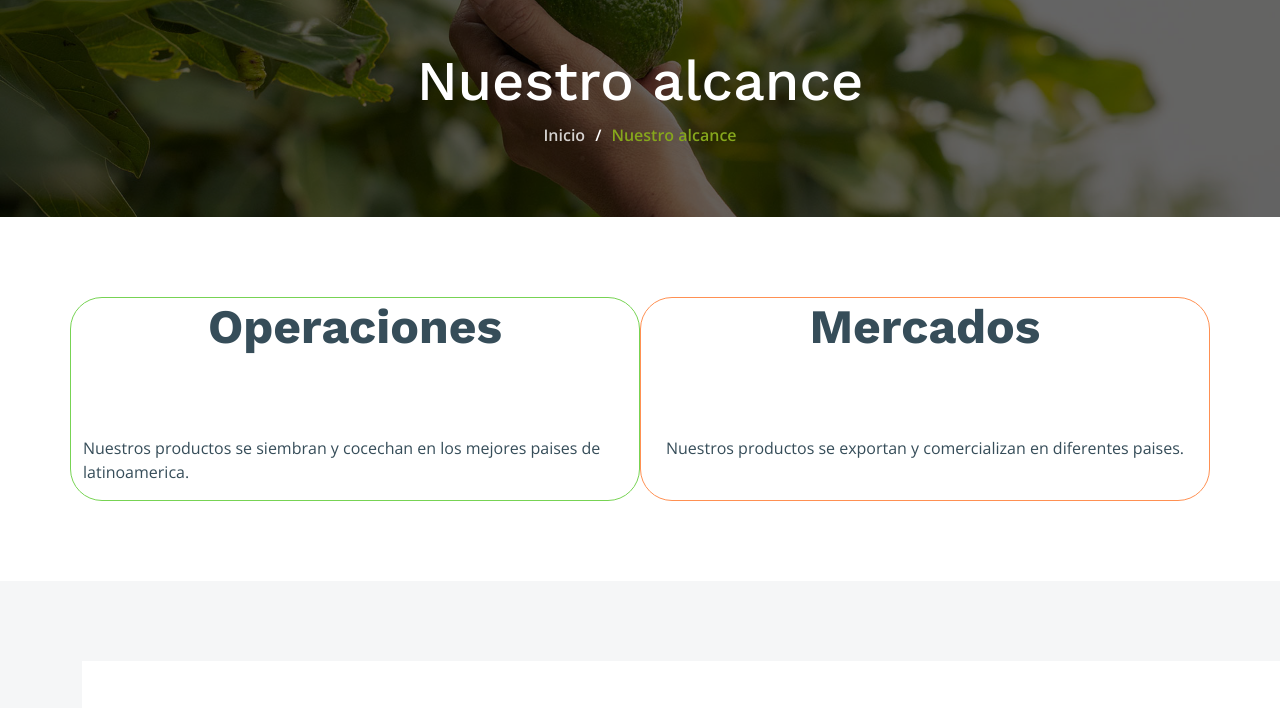
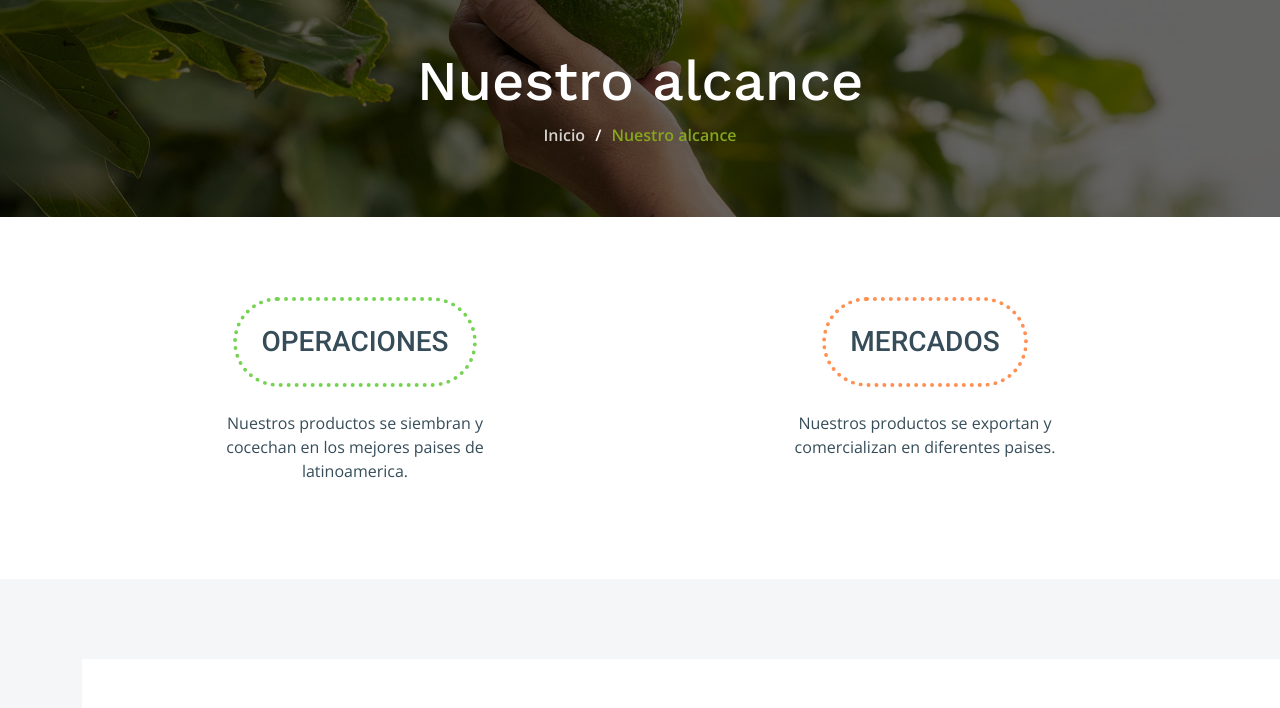
Before and after one commit to Wendell18xd/FRUGLOBE, a plain HTML site: page scope.html in a window 1280 px wide. Shown: the part 92-800 px from the top of the page. Drawn offline with nearby package versions, Linux system fonts and the light colour scheme.

Commit message:
mejora wendell

```diff
--- a/assets/css/main.css
+++ b/assets/css/main.css
@@ -703,12 +703,12 @@ section {
   background-repeat: no-repeat;
 }
 
-.constructions .section-header h2{
-  color:#fff;
-}
-
-.constructions .section-header p{
-  color:#fff;
+.constructions .section-header h2 {
+  color: #fff;
+}
+
+.constructions .section-header p {
+  color: #fff;
 }
 
 .constructions .card-item {
@@ -1858,12 +1858,12 @@ section {
 
 .border-primary {
   --bs-border-opacity: 1;
-  border-color: rgba(119,211,83, var(--bs-border-opacity)) !important;
+  border-color: rgba(119, 211, 83, var(--bs-border-opacity)) !important;
 }
 
 .border-secondary {
   --bs-border-opacity: 1;
-  border-color: rgba(255,144,82, var(--bs-border-opacity)) !important;
+  border-color: rgba(255, 144, 82, var(--bs-border-opacity)) !important;
 }
 
 @keyframes animate-loading {
@@ -1875,6 +1875,7 @@ section {
     transform: rotate(360deg);
   }
 }
+
 /*--------------------------------------------------------------
 # Recent Blog Posts Section
 --------------------------------------------------------------*/
@@ -2784,3 +2785,8 @@ section {
 .footer .footer-legal .credits a {
   color: var(--color-primary);
 }
+
+.border-dotted {
+  border-style: dotted !important;
+  margin: 0px !important;
+}
--- a/scope.html
+++ b/scope.html
@@ -85,18 +85,20 @@
         <section id="about" class="about">
             <div class="container" data-aos="fade-up">
 
-                <div class="row gy-6">
-                    <div class="col-lg-6 col-md-6 border border-primary rounded-5">
+                <div class="row">
+                    <div class="col-md-6 col-12">
                         <div class="info-item d-flex flex-column justify-content-center align-items-center">
-                            <h2>Operaciones</h2>
-                            <p>Nuestros productos se siembran y cocechan en los mejores paises de latinoamerica.</p>
+                            <h3 class="border border-4 border-primary rounded rounded-pill p-4 border-dotted">OPERACIONES</h3>
+                            <br>
+                            <p class="col-12 col-md-6" style="text-align:center;">Nuestros productos se siembran y cocechan en los mejores paises de latinoamerica.</p>
                         </div>
                     </div>
 
-                    <div class="col-lg-6 col-md-6 border border-secondary rounded-5">
+                    <div class="col-md-6 col-12">
                         <div class="info-item d-flex flex-column justify-content-center align-items-center">
-                            <h2>Mercados</h2>
-                            <p>Nuestros productos se exportan y comercializan en diferentes paises.</p>
+                            <h3 class="border border-4 border-secondary rounded rounded-pill p-4 border-dotted">MERCADOS</h3>
+                            <br>
+                            <p class="col-12 col-md-6" style="text-align:center;">Nuestros productos se exportan y comercializan en diferentes paises.</p>
                         </div>
                     </div>
 
```
